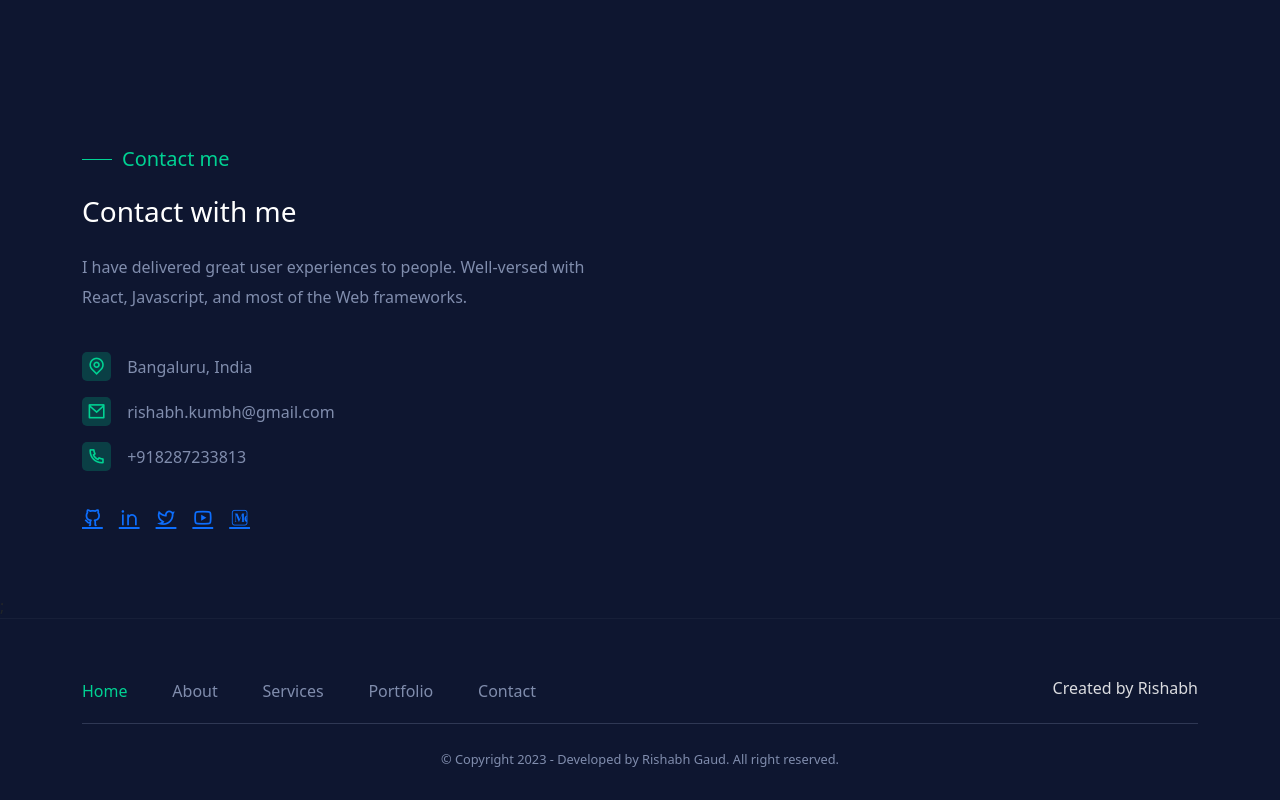
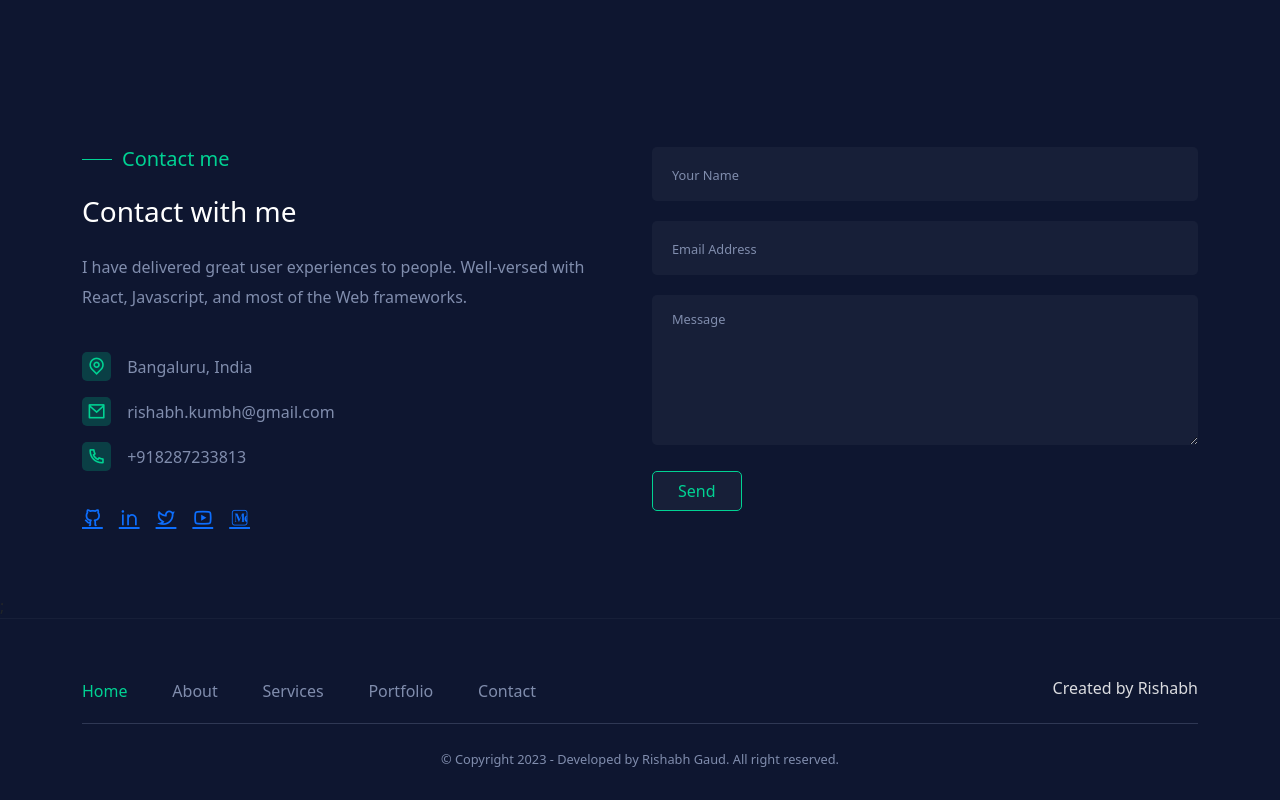
Before and after one commit to Rishabh-Gaud/portfolio, a Next.js app: page / in a window 1280 px wide. Shown: the part 2718-3518 px from the top of the page. Built offline with nearby package versions, Linux system fonts and the light colour scheme.

Commit message:
form feature added

```diff
--- a/components/UI/Contact.jsx
+++ b/components/UI/Contact.jsx
@@ -58,9 +58,9 @@ const Contact = () => {
             </div>
           </Col>
 
-          {/* <Col lg="6" md="6">
+          <Col lg="6" md="6">
             <Form />
-          </Col> */}
+          </Col>
         </Row>
       </Container>
     </section>
--- a/components/UI/Form.jsx
+++ b/components/UI/Form.jsx
@@ -1,20 +1,33 @@
-import React from "react";
+import React, { useState } from "react";
 import classes from "../../styles/form.module.css";
+import { sendEmail } from '../../util/sendEmail';
+
 
 const Form = () => {
-  const submitHandler = () => {
+  const [formData, setFormData] = useState({
+    name: '',
+    email: '',
+    message: ''
+  });
+  const handleChange = (event) => {
+    setFormData({ ...formData, [event.target.name]: event.target.value });
+  };
+
+  const submitHandler = (e) => {
     e.preventDefault();
+    sendEmail(formData);
+    setFormData({ name: '', email: '', message: '' });
   };
   return (
     <form className={`${classes.form}`} onSubmit={submitHandler}>
       <div className={`${classes.form__group}`}>
-        <input type="text" placeholder="Your Name" required />
+        <input type="text" name="name" value={formData.name} onChange={handleChange} required placeholder="Your Name" />
       </div>
       <div className={`${classes.form__group}`}>
-        <input type="email" placeholder="Email Address" required />
+        <input type="email" name="email" value={formData.email} onChange={handleChange} placeholder="Email Address" required />
       </div>
       <div className={`${classes.form__group}`}>
-        <textarea type="text" rows={5} placeholder="Message" required />
+        <textarea type="text" rows={5} name="message" value={formData.message} onChange={handleChange} placeholder="Message" required />
       </div>
 
       <button className="primary__btn" type="submit">
--- /dev/null
+++ b/util/sendEmail.js
@@ -0,0 +1,9 @@
+import emailjs from 'emailjs-com';
+export const sendEmail = (formData) => {
+    emailjs.send('service_yaylque', 'template_sxyy3qb', formData, '70fnyNwHsaPM7vTH3')
+      .then((result) => {
+        console.log('Email sent successfully:', result.text);
+      }, (error) => {
+        console.error('Error sending email:', error);
+      });
+  }
```
Also changed, not shown: package.json (+4 -3 lines), 1 other file (tests, documents, lock files or other folders).
